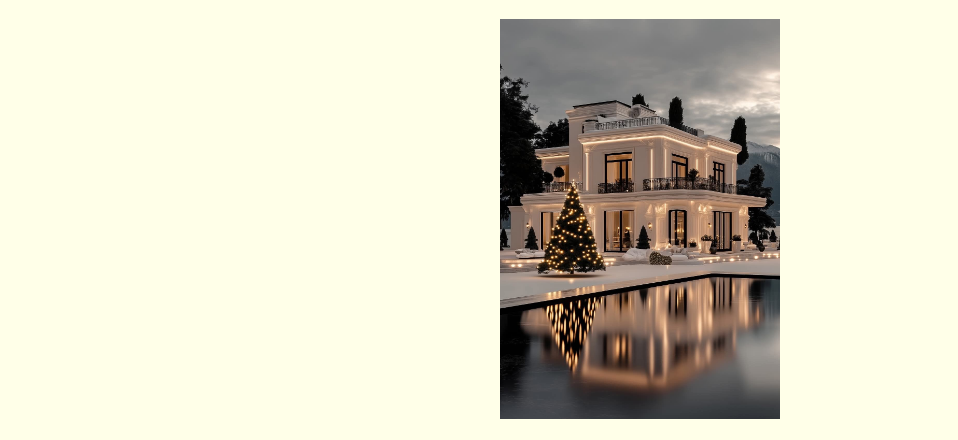
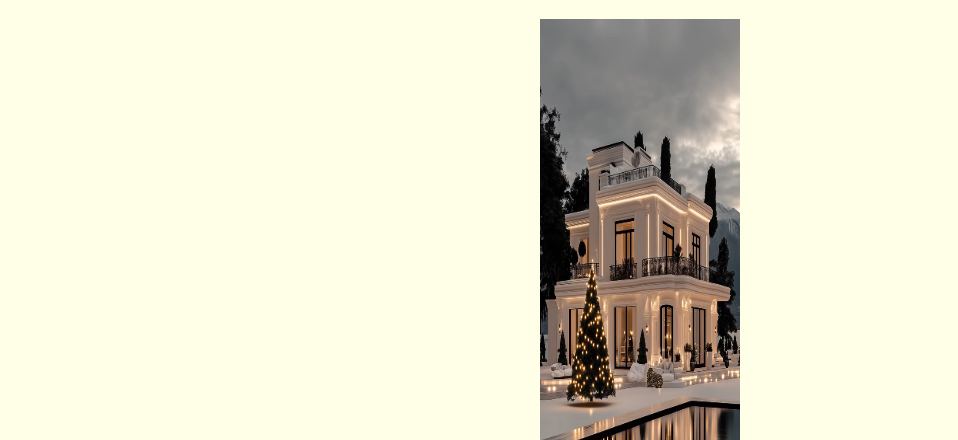
Before and after one commit to Riti1981/Riti1981.github.io, a plain HTML site: page index.html in a window 1280 px wide. Shown: the part 491-931 px from the top of the page, without its empty margins (0-958 px from the left). Drawn offline with Linux system fonts and the light colour scheme.

Commit message:
Update index.html

```diff
--- a/index.html
+++ b/index.html
@@ -11,7 +11,7 @@
     <center style="background-color: light yellow;">
       <img src="Winnie The Pooh GIF by Disney.gif" height="400" alt="centered image" class="aligncenter">
       <h1>My Home</h1>
-      <img src="My house.JPG" height="400" alt="centered image" class="aligncenter">
+      <img src="My house.JPG" height="600" width="200" alt="centered image" class="aligncenter">
       <h2>My Pool</h2>
       <img src="My pool.JPG" height="400" alt="centered image" class="aligncenter">
       <h2>My Bedroom</h2>
```
